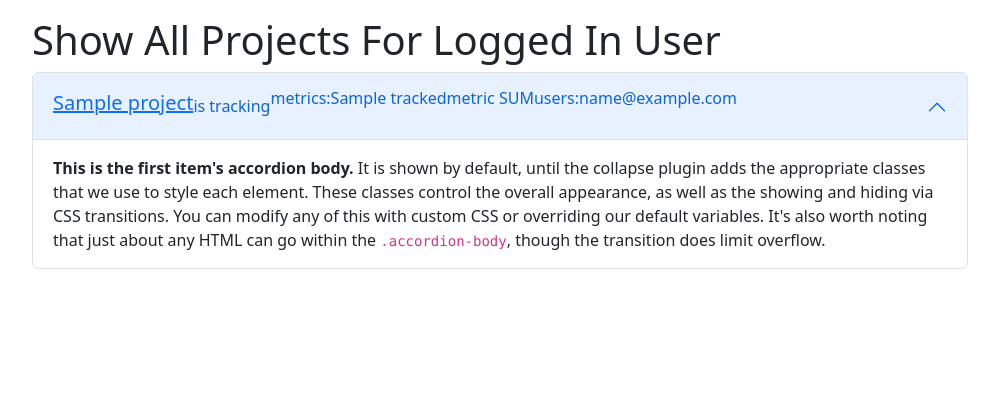
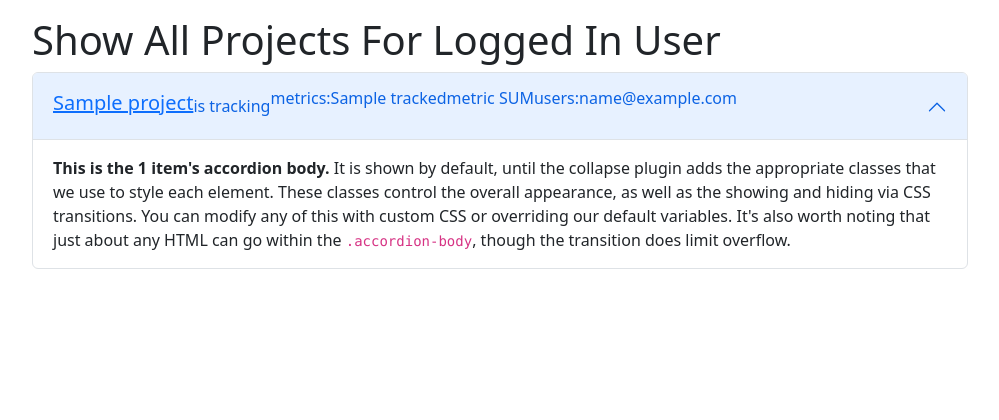
Before and after one commit to mspirbhai/casestudytool, a Django app: page / in a window 1280 px wide. Shown: the part 73-493 px from the top of the page, without its empty margins (140-1139 px from the left). Run offline with Django 4.2, Linux system fonts and the light colour scheme; a user stored in the database is signed in; tables that the repository leaves empty hold one stand-in row (values such as "Sample post").

Commit message:
playing with bootstrap

```diff
--- a/templates/pages/home.html
+++ b/templates/pages/home.html
@@ -31,7 +31,7 @@
              class="accordion-collapse collapse show"
              aria-labelledby="panelsStayOpen-heading{{ forloop.counter }}">
           <div class="accordion-body">
-            <strong>This is the first item's accordion body.</strong> It is shown by default, until the collapse plugin adds the appropriate classes that we use to style each element. These classes control the overall appearance, as well as the showing and hiding via CSS transitions. You can modify any of this with custom CSS or overriding our default variables. It's also worth noting that just about any HTML can go within the <code>.accordion-body</code>, though the transition does limit overflow.
+            <strong>This is the {{ forloop.counter }} item's accordion body.</strong> It is shown by default, until the collapse plugin adds the appropriate classes that we use to style each element. These classes control the overall appearance, as well as the showing and hiding via CSS transitions. You can modify any of this with custom CSS or overriding our default variables. It's also worth noting that just about any HTML can go within the <code>.accordion-body</code>, though the transition does limit overflow.
           </div>
         </div>
       </div>
```
